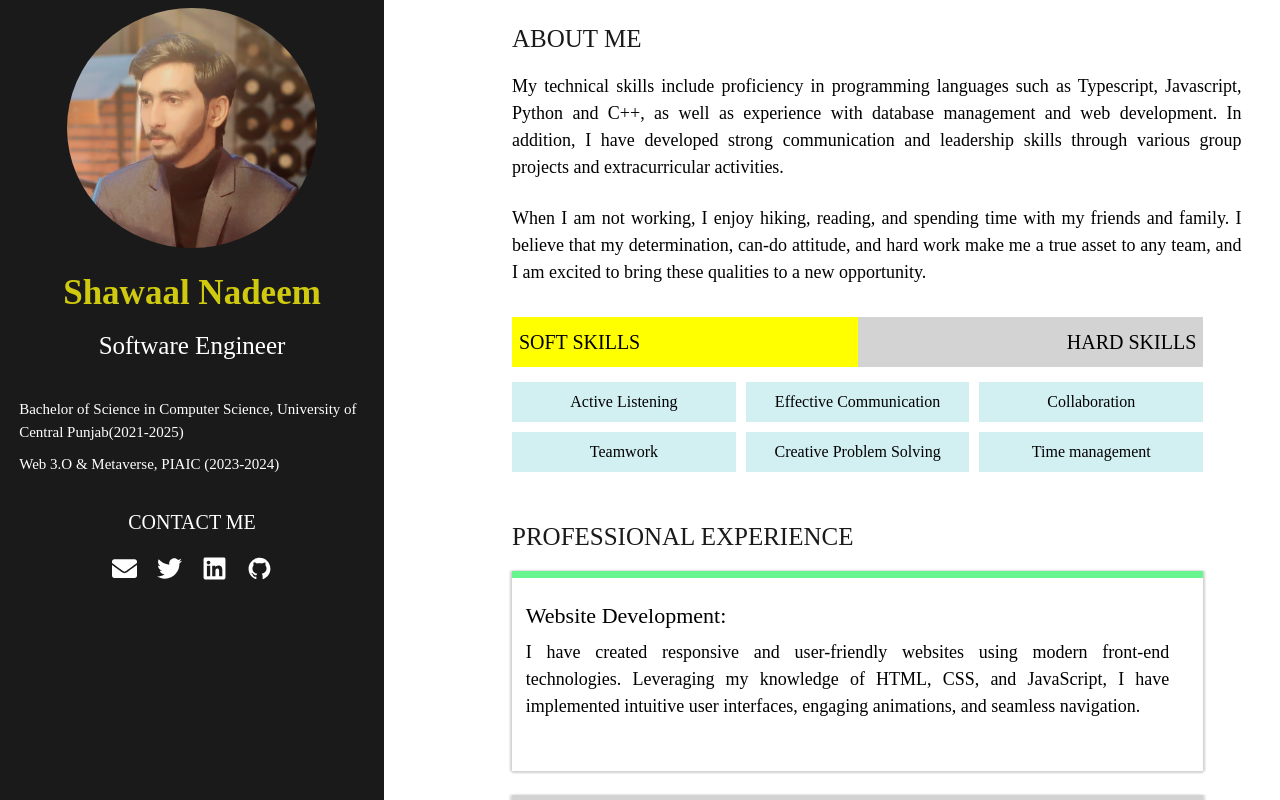
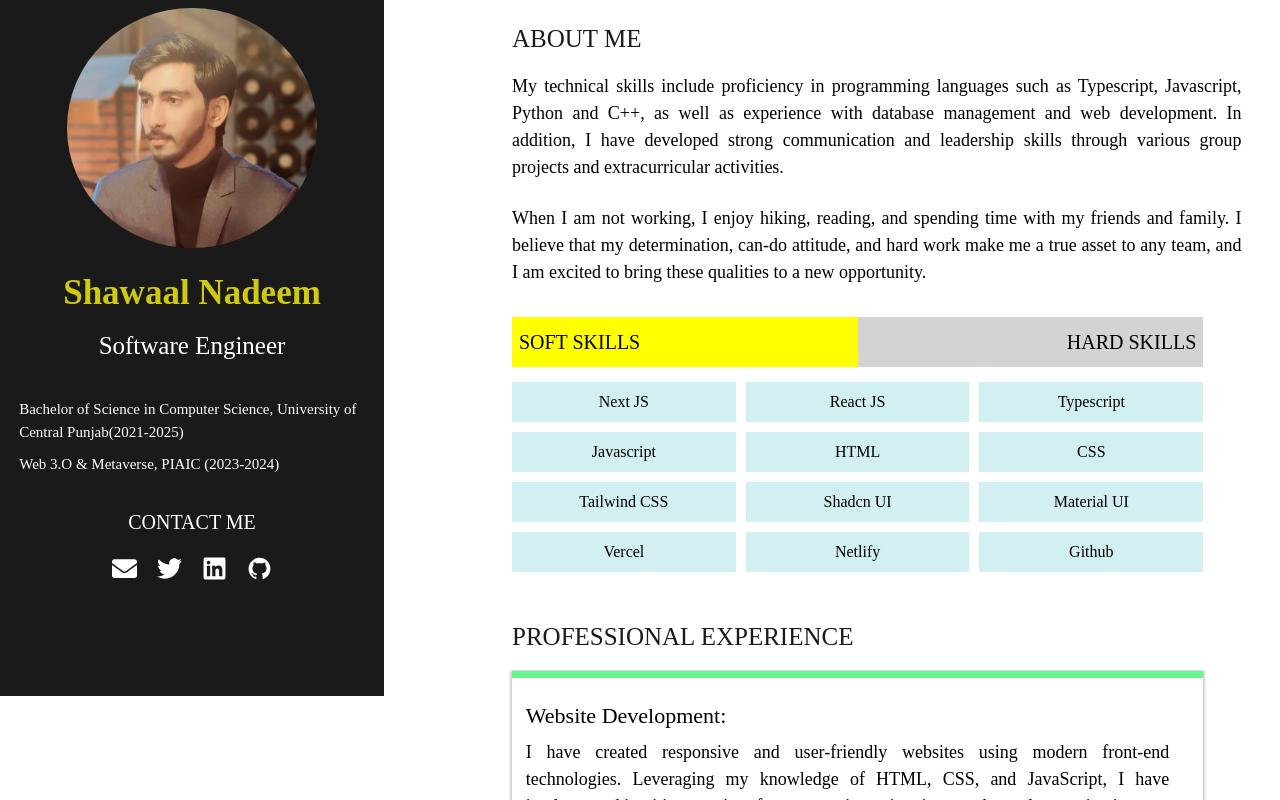
Before and after one commit to Shawaal-Nadeem/Resume-in-Next-JS, a Next.js app: page / in a window 1280 px wide. Both pictures are taken after a click on the button "HARD SKILLS". Shown: the top 800 px of the page. Built offline with nearby package versions, Linux system fonts and the light colour scheme.

Commit message:
use state apply on skills button

```diff
--- a/src/app/globals.css
+++ b/src/app/globals.css
@@ -113,7 +113,7 @@ background-color: yellow;
 text-align: end;
 padding-right: 1%;
 }
-.about-section .socialButtons
+.about-section .socialButtons,.about-section .socialButtonsHard
 {
   display: grid;
   grid-template-columns: repeat(auto-fit, minmax(200px, 1fr));
@@ -121,11 +121,12 @@ padding-right: 1%;
   margin-top: 2%;
   width: 90%;
 }
-.socialButtons button
+.socialButtons button,.socialButtonsHard button
 {
 height: 40px;
   background-color: rgb(210, 239, 241);
 }
+
 .about-section .profHeading
 {
   margin-top: 6%;
@@ -262,10 +263,3 @@ margin-bottom: 1%;
   height: 265px;
 }
 }
-@media screen and (min-height:760px)
-{
-.overlap .icons
-{
-  margin-bottom: 500px;
-}
-}
--- a/src/app/page.tsx
+++ b/src/app/page.tsx
@@ -1,9 +1,40 @@
+"use client";
+import { useState } from 'react';
 import { FaTwitter } from 'react-icons/fa';
 import { FaEnvelope } from 'react-icons/fa';
 import { FaLinkedin } from 'react-icons/fa';
 import{AiFillGithub} from 'react-icons/ai'
 
+
 export default function Home() {
+  const [now,update]=useState('now')
+
+  const before=(
+    <div className='socialButtons'>
+    <button>Active Listening</button>
+    <button>Effective Communication</button>
+    <button>Collaboration</button>
+    <button> Teamwork</button>
+    <button>Creative Problem Solving</button>
+    <button>Time management</button>
+  </div>
+  )
+  const after=(
+<div className='socialButtonsHard'>
+  <button>Next JS</button>
+  <button>React JS</button>
+  <button>Typescript</button>
+  <button>Javascript</button>
+  <button>HTML</button>
+  <button>CSS</button>
+  <button>Tailwind CSS</button>
+  <button>Shadcn UI</button>
+  <button>Material UI</button>
+  <button>Vercel</button>
+  <button>Netlify</button>
+  <button>Github</button>
+</div>
+  )
   return (
    <div className="main">
     <div className='overlapMain'>
@@ -32,17 +63,11 @@ export default function Home() {
 <br/>
 <p>When I am not working, I enjoy hiking, reading, and spending time with my friends and family. I believe that my determination, can-do attitude, and hard work make me a true asset to any team, and I am excited to bring these qualities to a new opportunity.</p>
 <div className='buttons'>
-<button className='b1'>SOFT SKILLS</button>
-<button className='b2'>HARD SKILLS</button>
+  <button onClick={() => update('now')} className='b1'>SOFT SKILLS</button>
+  <button onClick={() => update('past')}  className='b2'>HARD SKILLS</button>
 </div>
-<div className='socialButtons'>
-  <button>Active Listening</button>
-  <button>Effective Communication</button>
-  <button>Collaboration</button>
-  <button> Teamwork</button>
-  <button>Creative Problem Solving</button>
-  <button>Time management</button>
-</div>
+{now === 'now' ? before : after}
+
 <h2 className='profHeading'>PROFESSIONAL EXPERIENCE</h2>
 <div className='firstCard'>
   <div className='content'>
```
